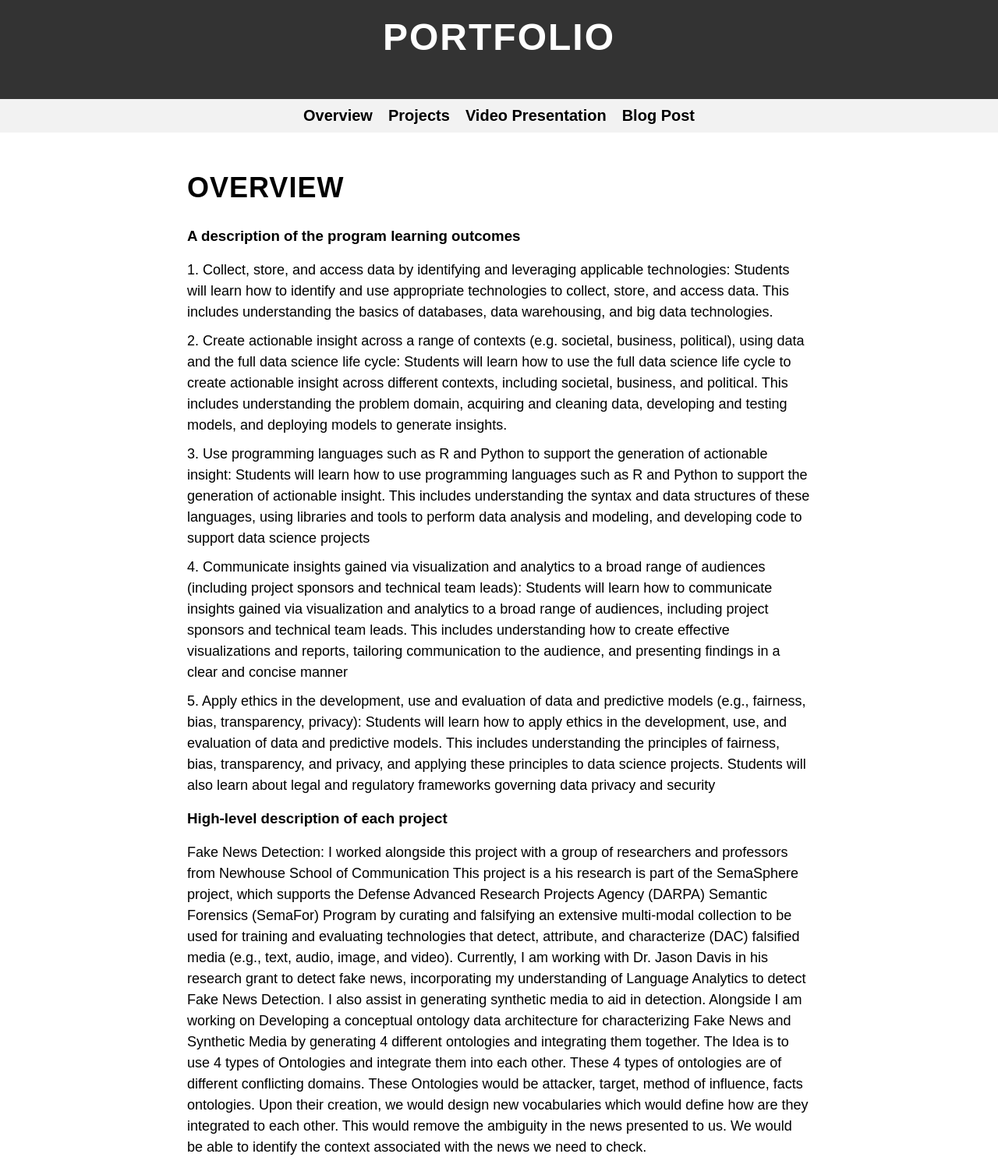
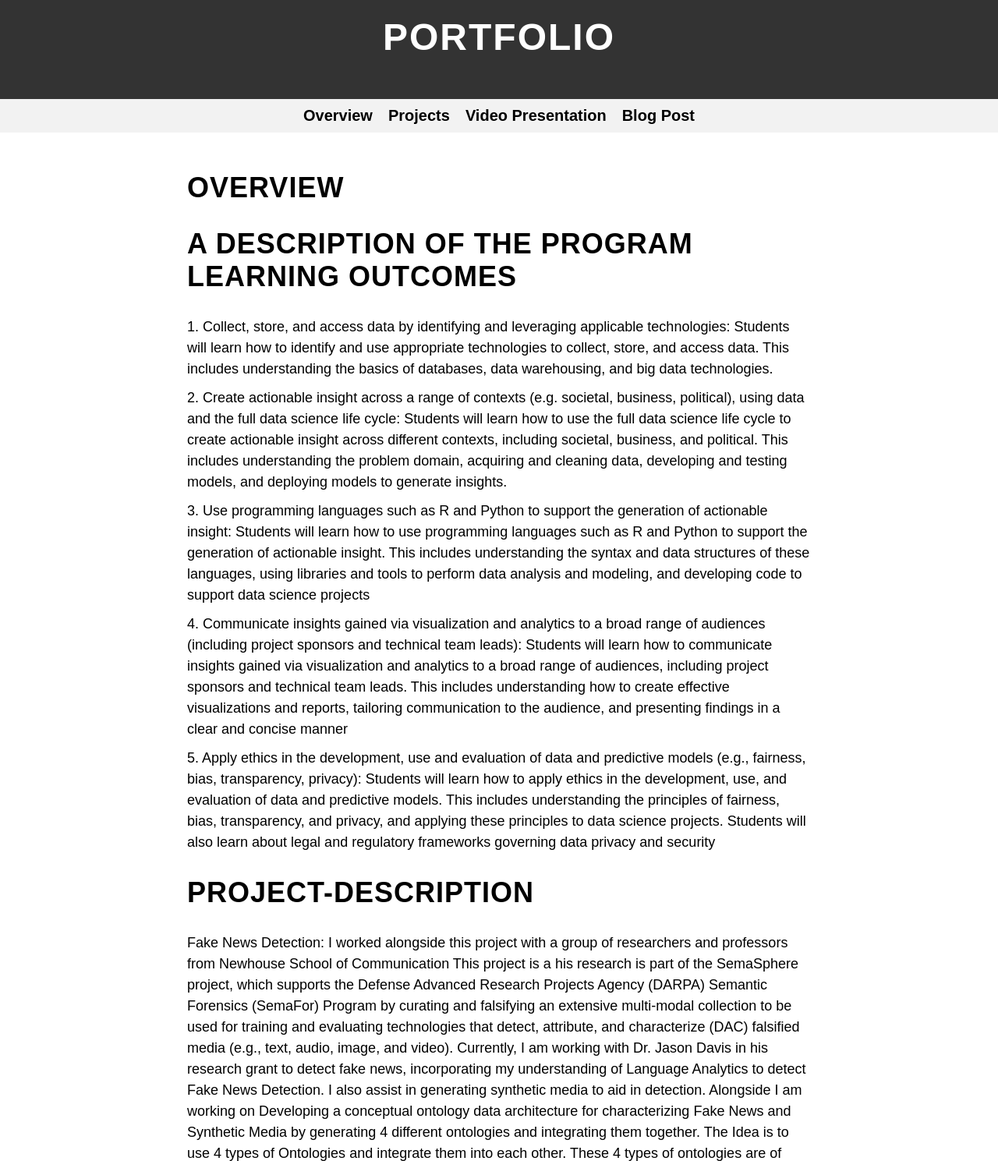
Before and after one commit to PranavSharma008/PranavSharma008.github.io, a plain HTML site: page index.html in a window 1280 px wide. Shown: the top 1489 px of the page at 78% size. Drawn offline with Linux system fonts and the light colour scheme.

Commit message:
Add files via upload

```diff
--- a/index.html
+++ b/index.html
@@ -108,7 +108,7 @@
 	</nav>
 	<main>
 		<h2 id="overview">Overview</h2>
-		<h3 id="description"> A description of the program learning outcomes</h3>
+		<h2 id="A description of the program learning outcomes"> A description of the program learning outcomes</h2>
 		<ul>
 			<li>1. Collect, store, and access data by identifying and leveraging applicable technologies: Students will learn how to identify and use appropriate technologies to collect, store, and access data. This includes understanding the basics of databases, data warehousing, and big data technologies.</li>
 			<li>2. Create actionable insight across a range of contexts (e.g. societal, business, political), using data and the full data science life cycle: Students will learn how to use the full data science life cycle to create actionable insight across different contexts, including societal, business, and political. This includes understanding the problem domain, acquiring and cleaning data, developing and testing models, and deploying models to generate insights.</li>
@@ -116,7 +116,7 @@
             <li>4. Communicate insights gained via visualization and analytics to a broad range of audiences (including project sponsors and technical team leads): Students will learn how to communicate insights gained via visualization and analytics to a broad range of audiences, including project sponsors and technical team leads. This includes understanding how to create effective visualizations and reports, tailoring communication to the audience, and presenting findings in a clear and concise manner</li>
             <li>5. Apply ethics in the development, use and evaluation of data and predictive models (e.g., fairness, bias, transparency, privacy): Students will learn how to apply ethics in the development, use, and evaluation of data and predictive models. This includes understanding the principles of fairness, bias, transparency, and privacy, and applying these principles to data science projects. Students will also learn about legal and regulatory frameworks governing data privacy and security</li>
 		</ul>
-        <h3 id="project-description"> High-level description of each project</h3>
+        <h2 id="project-description"> project-description</h2>
 		<ul>
 			<li>Fake News Detection: I worked alongside this project with a group of researchers and professors from Newhouse School of Communication
                 This project is a his research is part of the SemaSphere project, which supports the Defense Advanced Research Projects Agency (DARPA) Semantic Forensics (SemaFor) Program by curating and falsifying an extensive multi-modal collection to be used for training and evaluating technologies that detect, attribute, and characterize (DAC) falsified media (e.g., text, audio, image, and video).
@@ -133,7 +133,7 @@
                 A text to summary generation model was created to generated Summaries for News Articles. Training data was pre-processed into text articles and news headlines as summary for the articles for training the Seq2Seq model.Summaries of the test data were compared with the actual summaries using Cosine similarity to find a 69% similarity.
             </li>
 		</ul>
-        <h3 id="project-learnings">An explanation of how I achieved the program learning outcomes:</h3>
+        <h2 id="An explanation of how I achieved the program learning outcomes">An explanation of how I achieved the program learning outcomes</h2>
 		<ul>
 			<li>Data acquisition was the paramount and the starting of all my projects. While working for the Fake News Detection project, I collect data from internet for domain knowledge of Mass Media Communicatins. I researched methodologies in a specific domain and was able to understand and apply it with the data science techniques.
                 In Gravity Spy project, I used Google Analytics api with python to download data which was needed for the Analysis. Upon initial analysis I found that the data with me was incomplete and it didn't have all the details. Thus, I requested from the senior researchers for a specific kind of data which would be useful in the analysis.
```
